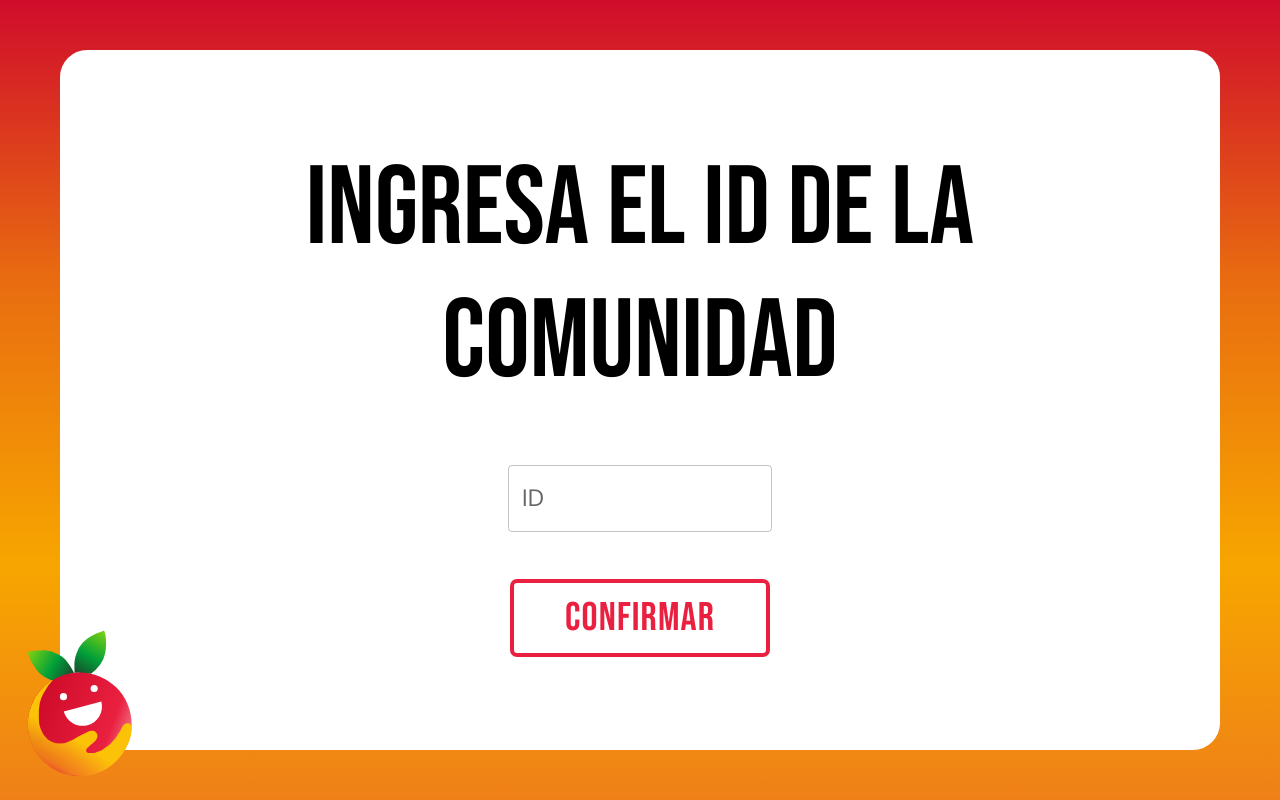
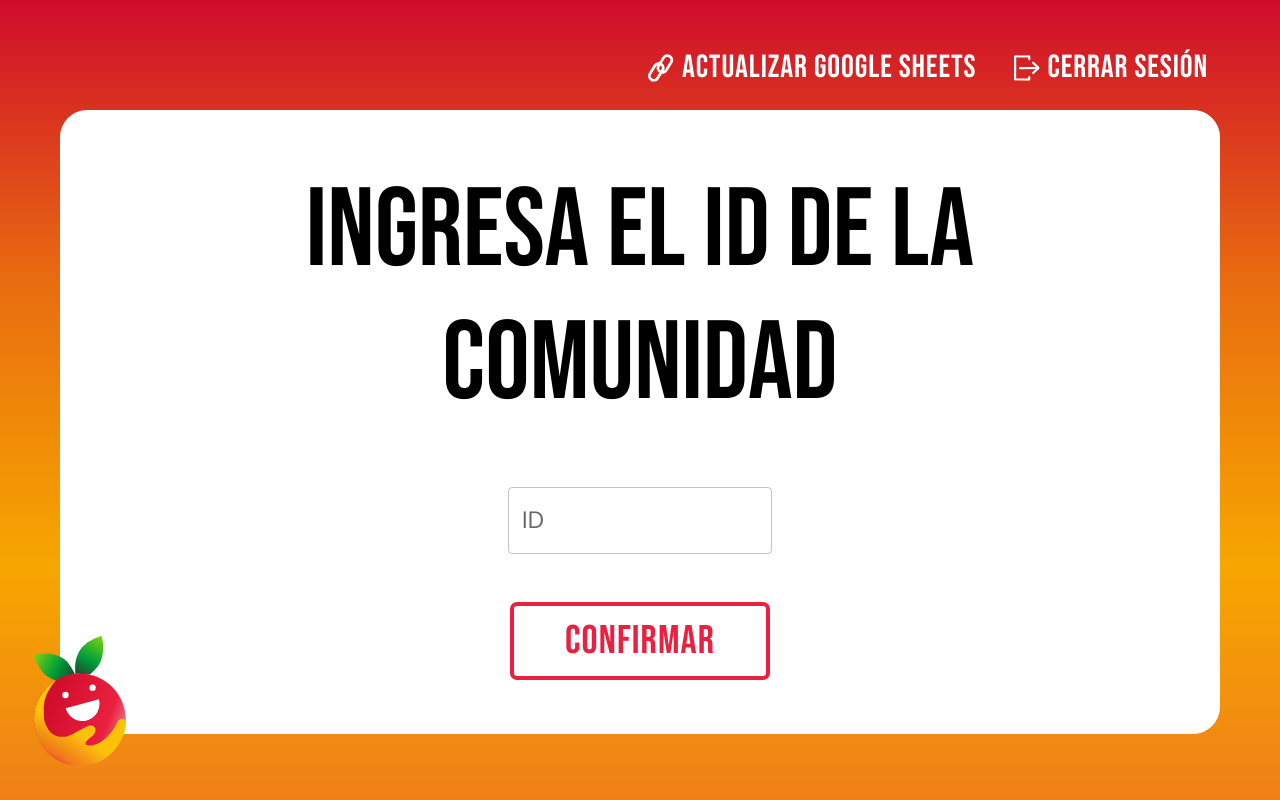
Before and after one commit to mflamenco/sistema-BAMX, a React (Create React App) app: page /registrar-comunidad in a window 1280 px wide. Built offline with nearby package versions, Linux system fonts and the light colour scheme; sample sign-in values are in the browser's storage.

Commit message:
added button bar and modal to register community

```diff
--- a/src/Components/RegisterCommunity/RegisterCommunity.css
+++ b/src/Components/RegisterCommunity/RegisterCommunity.css
@@ -3,14 +3,25 @@
   height: 100vh;
   display: flex;
   align-items: center;
+  flex-direction: column;
   justify-content: center;
+  position: absolute;
+}
+
+.Button-container {
+  display: flex;
+  flex-direction: row;
+  align-items: center;
+  width: 90vw;
+  gap: 2vw;
+  justify-content: flex-end;
+  padding-bottom: 1vh;
 }
 
 .Register-container {
-  position:absolute;
   background-color: white;
   width: 90.69vw;
-  height: 87.5vh;
+  height: 78vh;
   border-radius: 27px;
   display: flex;
   flex-direction: column;
@@ -30,9 +41,8 @@
 
 .Register-img{
   z-index: 2;
-  width: 8.68vw;
-  height: 21.36vh;
-  margin: 75vh 88vw 0 0vw;
+  height: 16.89vh;
+  margin: -13vh 88vw 0 0;
 }
 
 .MuiInputLabel-root,
--- a/src/Components/RegisterCommunity/RegisterCommunity.tsx
+++ b/src/Components/RegisterCommunity/RegisterCommunity.tsx
@@ -1,11 +1,15 @@
 import './RegisterCommunity.css';
-import React, {useState} from 'react';
+import React, {useCallback, useState} from 'react';
 import logo from '../../Assets/Logo_bamx.svg';
 import { styled, ThemeProvider } from '@mui/material/styles';
 import { createTheme } from '@mui/material/styles';
+import { ReactComponent as CloseIcon } from '../../Assets/Icon_close.svg';
+import { ReactComponent as LinkIcon } from '../../Assets/Icon_link.svg';
+import { ReactComponent as LogoutIcon } from '../../Assets/Icon_logout.svg';
 import Button from '@mui/material/Button';
 import TextField from '@mui/material/TextField';
 import { Navigate } from 'react-router-dom';
+import { Box, IconButton, Modal } from '@mui/material';
 
 const ConfirmButton = styled(Button)({
   fontSize: '5vmin',
@@ -25,6 +29,72 @@ const ConfirmButton = styled(Button)({
   },
 });
 
+const LinkButton = styled(Button)({
+  padding: '1vh 0',
+  color: '#F7A600',
+  borderRadius: '20px',
+  border: '4px solid #F7A600;',
+  width: '35%',
+  fontWeight: '700',
+  alignSelf: 'center',
+  textTransform: 'capitalize',
+  fontSize: '3vmin',
+  fontFamily: [
+    'DM Sans',
+    'sans-serif',
+  ].join(','),
+  '&:hover': {
+    backgroundColor: '#F7A600',
+    color: 'white'
+  },
+});
+
+const LinkTextField = styled(TextField)({
+  color: '#F7A600',
+  alignSelf: 'center',
+  width: '88%',
+  fontWeight: '700',
+  fontFamily: [
+    'DM Sans',
+    'sans-serif',
+  ],
+});
+
+const BarButton = styled(Button)({
+  color: 'white',
+  display: 'flex',
+  fontSize: '4vmin',
+  justifySelf: 'flex-end',
+  fontFamily: [
+    'Bebas Neue',
+    'cursive',
+  ].join(','),
+  '&:hover': {
+    backgroundColor: 'white',
+    opacity: '80%',
+    color: '#E96D10',
+
+  },
+});
+
+const style = {
+  gap: '5.5vh',
+  fontFamily: 'DM Sans',
+  position: 'absolute' as 'absolute',
+  top: '50%',
+  left: '50%',
+  transform: 'translate(-50%, -50%)',
+  width: '40vw',
+  height: '32vh',
+  bgcolor: 'background.paper',
+  boxShadow: 24,
+  p: 4,
+  display: 'flex',
+  alignItems: 'flex-start',
+  flexDirection: 'column',
+  borderRadius: '18px',
+};
+
 let theme = createTheme({
   palette: {
     primary: {
@@ -39,6 +109,29 @@ let theme = createTheme({
 function RegisterCommunity() {
 
   const [token, setToken] = useState(localStorage.getItem('user-token') || null)
+  const [open, setOpen] = useState(false);
+
+  const handleOpen = () => setOpen(true);
+  const handleClose = () => setOpen(false);
+
+  const [hoverLogout, setHoverLogout] = useState('Logout');
+  const [hoverLink, sethoverLink] = useState('Logout');
+
+  const hoverHandler = useCallback((isHover: boolean, indexButton: number) => {
+    if (isHover) {
+      if (indexButton === 0) {
+        setHoverLogout('Logout-hover')
+      } else {
+        sethoverLink('Logout-hover')
+      }
+    } else {
+      if (indexButton === 0) {
+        setHoverLogout('Logout')
+      } else {
+        sethoverLink('Logout')
+      }
+    }
+  }, []);
 
   if(!token){
     return <Navigate to="/"/>
@@ -47,12 +140,43 @@ function RegisterCommunity() {
   return (
     <ThemeProvider theme={theme}>
       <div className="Register-root-container">
+        <div className="Button-container">
+            <BarButton
+            onClick={handleOpen}
+            onMouseEnter={() => hoverHandler(true,1)}
+            onMouseLeave={() => hoverHandler(false,1)}
+            startIcon={<LinkIcon className={hoverLink} width={'2vw'} />} >
+              Actualizar google sheets
+            </BarButton>
+            <BarButton
+            onMouseEnter={() => hoverHandler(true,0)}
+            onMouseLeave={() => hoverHandler(false,0)}
+            startIcon={<LogoutIcon className={hoverLogout} width={'2vw'} />} >
+              Cerrar Sesión
+            </BarButton>
+            <Modal
+              open={open}
+              onClose={handleClose}
+              aria-labelledby="modal-modal-title"
+              aria-describedby="modal-modal-description"
+            >
+              <Box sx={style}>
+                <IconButton onClick={handleClose} aria-label="close">
+                  <CloseIcon />
+                </IconButton>
+                <LinkTextField id="outlined-basic" color='secondary' label="Nuevo link de Google Sheets" variant="outlined" />
+                <LinkButton onClick={handleClose}>
+                  Confirmar
+                </LinkButton>
+              </Box>
+            </Modal>
+          </div>
         <div className="Register-container">
           <h1 className="Register-h1">Ingresa el ID de la <br/> comunidad</h1>
           <TextField id="outlined-basic" label="ID" variant="outlined" color='secondary' className='TextField'/>
           <ConfirmButton>Confirmar</ConfirmButton>
         </div>
-        <img className="Register-img" src={logo}/>
+        <img alt='logo de banco de alimentos' className="Register-img" src={logo}/>
       </div>
     </ThemeProvider>
   );
```
